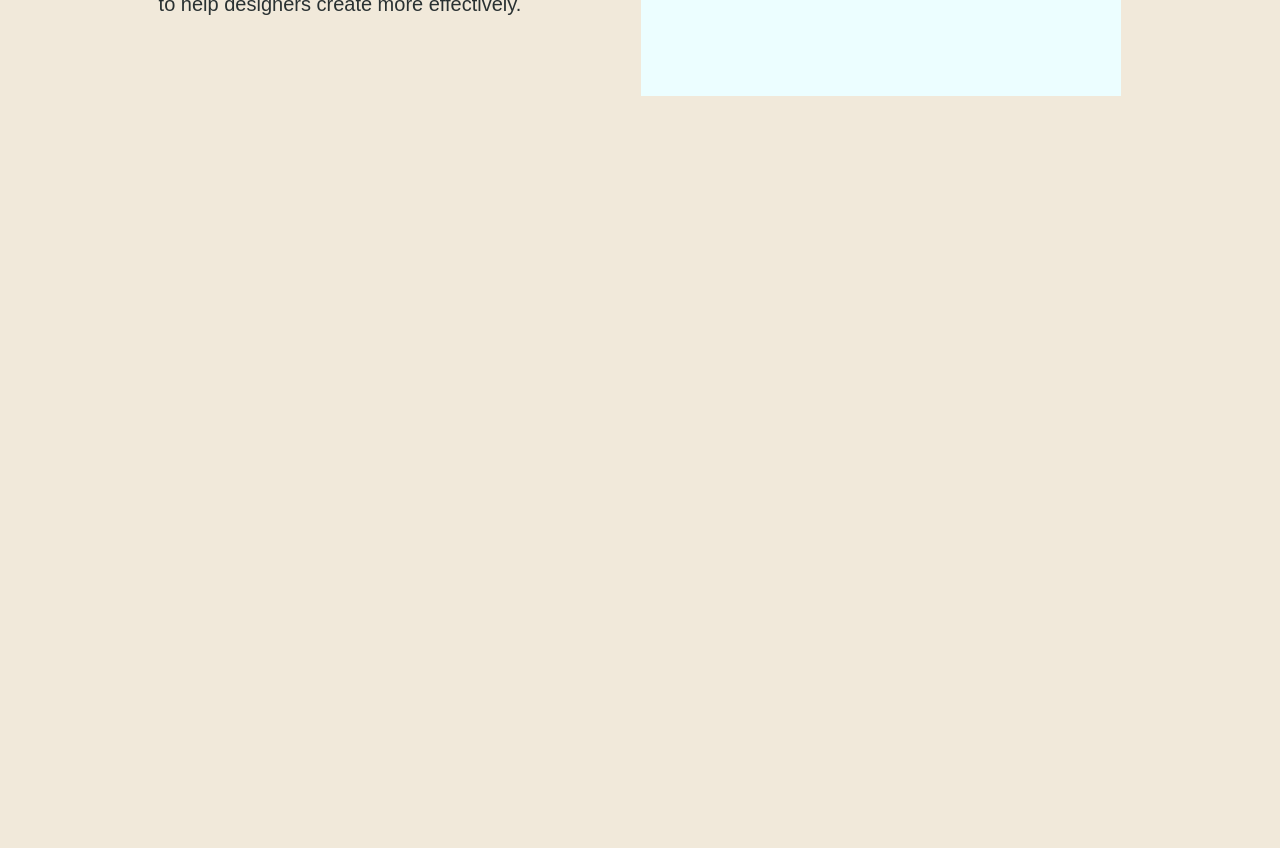
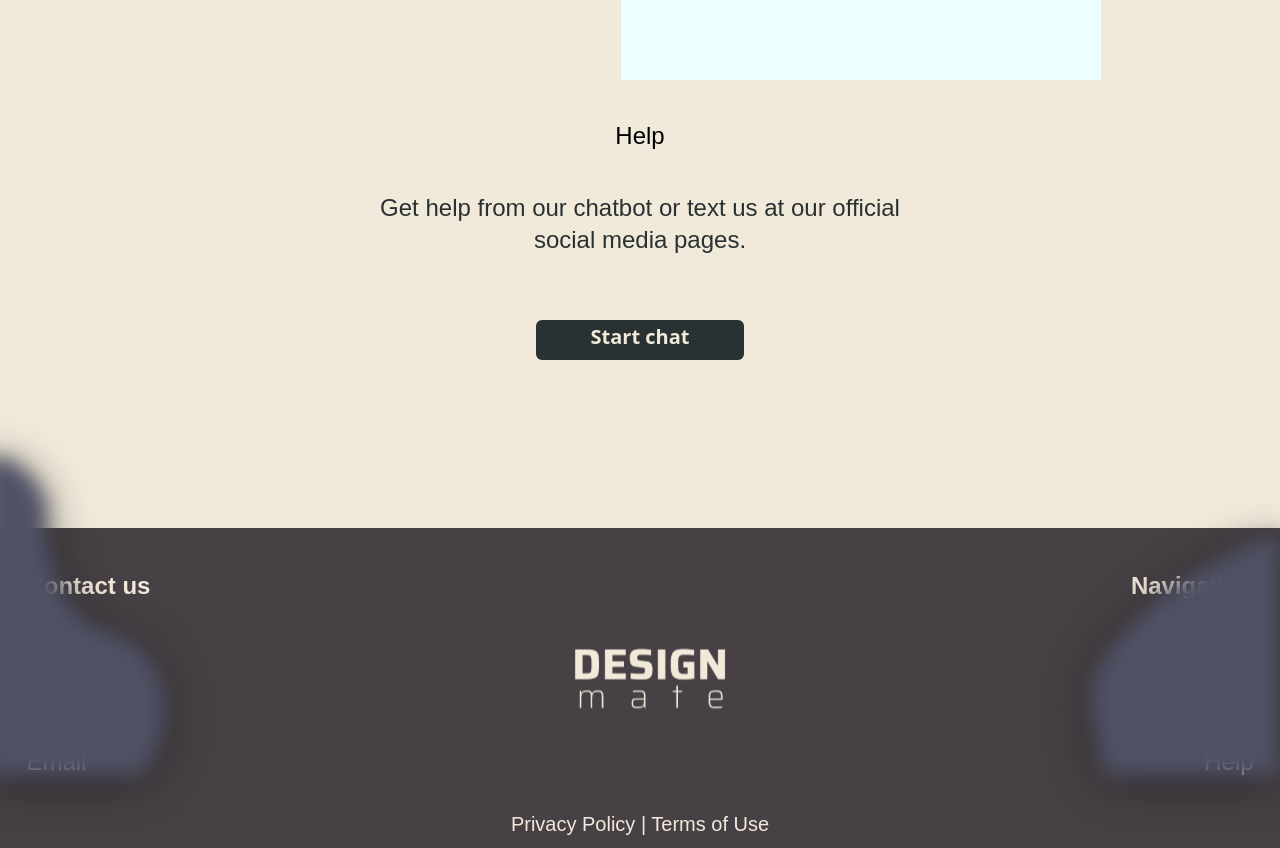
Before and after one commit to sneji-mincheva/DM, a SvelteKit app: page / in a window 1280 px wide. Shown: the part 2280-3128 px from the top of the page. Before the commit the page ends 2792 px from the top, so only its background shows below. Built offline with nearby package versions, Linux system fonts and the light colour scheme; a web font is replaced by a local one.

Commit message:
finished landing page

```diff
--- a/src/routes/+layout.svelte
+++ b/src/routes/+layout.svelte
@@ -10,11 +10,14 @@
         --bg: #F1E9DA;
         --text: #293132;
         --lighter: #4F5165;
+        --footer: #474044;
+        --footerT: #F1E9DA;
     }
 
     :global(body) {
         margin: 0;
         background: #F1E9DA;
+        user-select: none;
     }
 </style>
 
--- a/src/routes/+page.svelte
+++ b/src/routes/+page.svelte
@@ -1,5 +1,6 @@
 <script lang="ts">
     import logo from '$lib/assets/logo.svg'
+    import logow from '$lib/assets/logow.svg'
     import profile from '$lib/assets/profile.png'
     import blob1 from '$lib/assets/blob1.svg'
     import blob2 from '$lib/assets/blob2.svg'
@@ -98,10 +99,37 @@
         </div>
     </div>
 </section>
-<section class="h-screen flex items-center justify-baseline flex-col gap-24">
-    <p class="text-saira font-light text-center text-2xl gap-0.5">About</p>
-    <div class="flex items-center gap-30">
-        <p class="text-saira font-normal text-xl text-(--text) leading-6">An AI-powered platform for generating<br> images, videos, and copywriting. Learn<br> design theory and grow your skills. Made<br> to help designers create more effectively.</p>
+<section class="h-50 flex items-center justify-baseline flex-col gap-20">
+    <p class="text-saira font-light text-center text-2xl gap-2">About</p>
+    <div class="flex items-center gap-20">
+        <p class="text-saira font-normal text-xl text-(--text) leading-6 text-center">An AI-powered platform for generating<br> images, videos, and copywriting. Learn<br> design theory and grow your skills. Made<br> to help designers create more effectively.</p>
         <div class="w-[30rem] h-64 bg-cyan-50"></div>
     </div>
 </section>
+<section class="h-[45vw] flex flex-col justify-center items-center gap-10 mt-10">
+    <p class="text-saira font-light text-center text-2xl gap-5">Help</p>
+    <p class="text-saira font-medium text-2xl text-(--text) text-center mb-6">Get help from our chatbot or text us at our official<br> social media pages.</p>
+    <img src ="{blob1}" class="h-80 absolute left-[-1rem] bottom-[-282vh] blob">
+    <img src ="{blob3}" class="h-60 absolute right-0 bottom-[-282vh] blob">
+    <Button>Start chat</Button>
+</section>
+<footer class="flex items-center justify-center w-full h-80 bg-(--footer) flex-col">
+    <div class="flex justify-between w-[99vw] px-5">
+        <p class="text-(--footerT) text-saira text-2xl font-bold">Contact us</p>
+        <p class="text-(--footerT) text-saira text-2xl font-bold">Navigation</p>
+    </div>
+    <div class="flex justify-between w-[99vw] px-5">
+        <div class="flex flex-col gap-2 mt-16">
+            <a class="text-(--footerT) text-saira font-medium text-2xl text-left">Facebook</a>
+            <a class="text-(--footerT) text-saira font-medium text-2xl text-left">Instagram</a>
+            <a class="text-(--footerT) text-saira font-medium text-2xl text-left">Email</a>
+        </div>
+        <img src="{logow}" class="w-40 h-40 justify-center">
+        <div class="flex flex-col mt-5 gap-2 mt-16">
+            <a class="text-(--footerT) text-saira font-medium text-2xl text-right">Product</a>
+            <a class="text-(--footerT) text-saira font-medium text-2xl text-right">About</a>
+            <a class="text-(--footerT) text-saira font-medium text-2xl text-right">Help</a>
+        </div>
+    </div>
+    <p class="text-(--footerT) text-saira text-xl font-light relative bottom-[-2rem]">Privacy Policy | Terms of Use</p>
+</footer>
```
Also changed, not shown: src/lib/assets/logow.svg, 1 other file (tests, documents, lock files or other folders).
